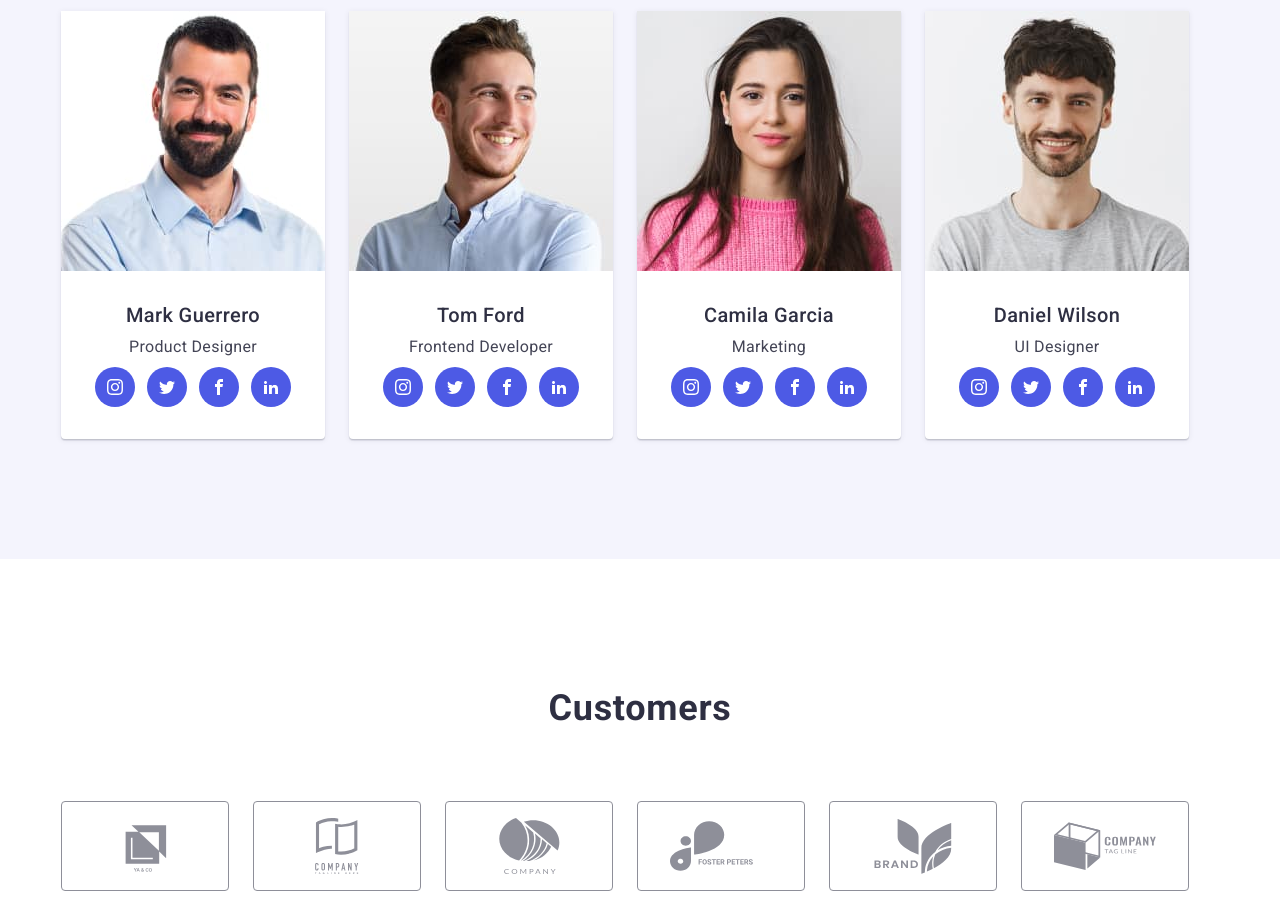
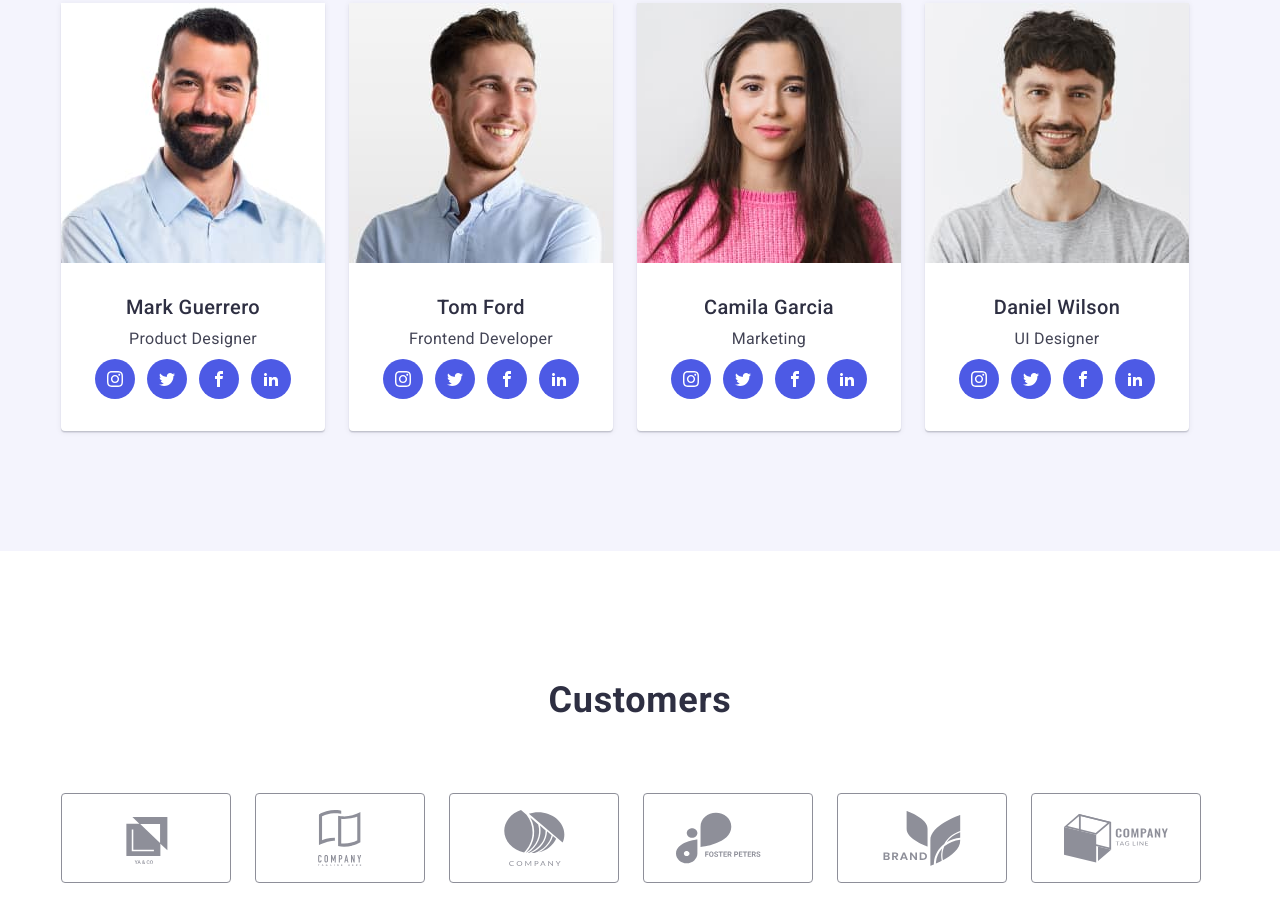
Before and after one commit to MashaDuhn/goit-markup-hw-04, a plain HTML site: page index.html in a window 1280 px wide. Shown: the part 1894-2797 px from the top of the page. Drawn offline with nearby package versions, Linux system fonts and the light colour scheme.

Commit message:
add correct home work four

```diff
--- a/css/styles.css
+++ b/css/styles.css
@@ -27,9 +27,10 @@ ul {
     padding: 0;
 }
 
-img {
-    display: flex;
-    min-width: 100%;
+img,
+svg {
+    display: block;
+    max-width: 100%;
     height: auto;
 }
 
@@ -199,6 +200,11 @@ body {
     border-radius: 4px;
 }
 
+.hero-btn:hover,
+.hero-btn:focus {
+    background-color: rgba(64, 75, 191, 1);
+}
+
 /*--------------Section company values-------------------  */
 
 .aside {
@@ -358,12 +364,19 @@ body {
     width: 100%;
     height: 100%;
     border-radius: 50%;
-    background-color: #4D5AE5;
+    background-color: var(--accent-color);
+}
+
+.team-social-link:hover,
+.team-social-link:focus {
+    background-color: rgba(64, 75, 191, 1);
 }
 
 
 .team-social-icon {
     fill: #ffffff;
+    height: 16px;
+    width: 16px;
 }
 
 
@@ -393,30 +406,33 @@ body {
 }
 
 .customers-item {
-    max-width: 168px;
+    flex-basis: ((100% - 120px)/6);
+    min-width: 160px;
     height: 88px;
-    flex-basis: ((100% - 120px)/6);
 
 }
 
 .customers-link {
     display: flex;
-    max-width: 168px;
     justify-content: center;
     border-radius: 4px;
     border: 1px solid #8E8F99;
-    fill: #8E8F99;
+    color: #8E8F99;
     padding: 16px 32px;
 }
 
 .customers-link:hover,
 .customers-link:focus {
     border: 1px solid #404BBF;
-    fill: var(--accent-color);
+    color: var(--accent-color);
 
 }
 
-.customer-icon {}
+.customer-icon {
+    width: 104px;
+    height: 56px;
+    fill: currentColor;
+}
 
 /*____________________Main Portfolio______________________ */
 
@@ -568,12 +584,21 @@ body {
 .footer-social-link {
     display: flex;
     justify-content: center;
+    align-items: center;
     width: 100%;
     height: 100%;
     border-radius: 50%;
     background-color: rgba(255, 255, 255, 0.1);
 }
 
+.footer-social-link:hover,
+.footer-social-link:focus {
+    background-color: rgba(49, 208, 170, 1);
+}
+
+
 .footer-social-icon {
     fill: #ffffff;
+    width: 16px;
+    height: 16px;
 }
--- a/index.html
+++ b/index.html
@@ -133,22 +133,22 @@
 								<ul class="team-social-list list">
 									<li class="team-social-item"
 										><a href="" class="team-social-link link"
-											><svg class="team-social-icon" width="16px" heigth="16px">
+											><svg class="team-social-icon">
 												<use href="./images/symbol-defs.svg#icon-instagram"></use></svg></a
 									></li>
 									<li class="team-social-item"
 										><a href="" class="team-social-link link"
-											><svg class="team-social-icon" width="16px" heigth="16px">
+											><svg class="team-social-icon">
 												<use href="./images/symbol-defs.svg#icon-twitter"></use></svg></a
 									></li>
 									<li class="team-social-item"
 										><a href="" class="team-social-link link"
-											><svg class="team-social-icon" width="16px" heigth="16px">
+											><svg class="team-social-icon">
 												<use href="./images/symbol-defs.svg#icon-facebook"></use></svg></a
 									></li>
 									<li class="team-social-item"
 										><a href="" class="team-social-link link"
-											><svg class="team-social-icon" width="16px" heigth="16px">
+											><svg class="team-social-icon">
 												<use href="./images/symbol-defs.svg#icon-linkedin"></use></svg></a
 									></li>
 								</ul>
@@ -162,22 +162,22 @@
 								<ul class="team-social-list list">
 									<li class="team-social-item"
 										><a href="" class="team-social-link link"
-											><svg class="team-social-icon" width="16px" heigth="16px">
+											><svg class="team-social-icon">
 												<use href="./images/symbol-defs.svg#icon-instagram"></use></svg></a
 									></li>
 									<li class="team-social-item"
 										><a href="" class="team-social-link link"
-											><svg class="team-social-icon" width="16px" heigth="16px">
+											><svg class="team-social-icon">
 												<use href="./images/symbol-defs.svg#icon-twitter"></use></svg></a
 									></li>
 									<li class="team-social-item"
 										><a href="" class="team-social-link link"
-											><svg class="team-social-icon" width="16px" heigth="16px">
+											><svg class="team-social-icon">
 												<use href="./images/symbol-defs.svg#icon-facebook"></use></svg></a
 									></li>
 									<li class="team-social-item"
 										><a href="" class="team-social-link link"
-											><svg class="team-social-icon" width="16px" heigth="16px">
+											><svg class="team-social-icon">
 												<use href="./images/symbol-defs.svg#icon-linkedin"></use></svg></a
 									></li>
 								</ul>
@@ -191,22 +191,22 @@
 								<ul class="team-social-list list">
 									<li class="team-social-item"
 										><a href="" class="team-social-link link"
-											><svg class="team-social-icon" width="16px" heigth="16px">
+											><svg class="team-social-icon">
 												<use href="./images/symbol-defs.svg#icon-instagram"></use></svg></a
 									></li>
 									<li class="team-social-item"
 										><a href="" class="team-social-link link"
-											><svg class="team-social-icon" width="16px" heigth="16px">
+											><svg class="team-social-icon">
 												<use href="./images/symbol-defs.svg#icon-twitter"></use></svg></a
 									></li>
 									<li class="team-social-item"
 										><a href="" class="team-social-link link"
-											><svg class="team-social-icon" width="16px" heigth="16px">
+											><svg class="team-social-icon">
 												<use href="./images/symbol-defs.svg#icon-facebook"></use></svg></a
 									></li>
 									<li class="team-social-item"
 										><a href="" class="team-social-link link"
-											><svg class="team-social-icon" width="16px" heigth="16px">
+											><svg class="team-social-icon">
 												<use href="./images/symbol-defs.svg#icon-linkedin"></use></svg></a
 									></li>
 								</ul>
@@ -220,22 +220,22 @@
 								<ul class="team-social-list list">
 									<li class="team-social-item"
 										><a href="" class="team-social-link link"
-											><svg class="team-social-icon" width="16px" heigth="16px">
+											><svg class="team-social-icon">
 												<use href="./images/symbol-defs.svg#icon-instagram"></use></svg></a
 									></li>
 									<li class="team-social-item"
 										><a href="" class="team-social-link link"
-											><svg class="team-social-icon" width="16px" heigth="16px">
+											><svg class="team-social-icon">
 												<use href="./images/symbol-defs.svg#icon-twitter"></use></svg></a
 									></li>
 									<li class="team-social-item"
 										><a href="" class="team-social-link link"
-											><svg class="team-social-icon" width="16px" heigth="16px">
+											><svg class="team-social-icon">
 												<use href="./images/symbol-defs.svg#icon-facebook"></use></svg></a
 									></li>
 									<li class="team-social-item"
 										><a href="" class="team-social-link link"
-											><svg class="team-social-icon" width="16px" heigth="16px">
+											><svg class="team-social-icon">
 												<use href="./images/symbol-defs.svg#icon-linkedin"></use></svg></a
 									></li>
 								</ul>
@@ -251,42 +251,42 @@
 					<ul class="customers-list list">
 						<li class="customers-item">
 							<a href="" class="customers-link link">
-								<svg class="customer-icon" width="104px" height="56px">
+								<svg class="customer-icon">
 									<use href="./images/symbol-defs.svg#icon-company-one"></use>
 								</svg>
 							</a>
 						</li>
 						<li class="customers-item">
 							<a href="" class="customers-link link">
-								<svg class="customer-icon" width="104px" height="56px">
+								<svg class="customer-icon">
 									<use href="./images/symbol-defs.svg#icon-company-two"></use>
 								</svg>
 							</a>
 						</li>
 						<li class="customers-item">
 							<a href="" class="customers-link link">
-								<svg class="customer-icon" width="104px" height="56px">
+								<svg class="customer-icon">
 									<use href="./images/symbol-defs.svg#icon-company-three"></use>
 								</svg>
 							</a>
 						</li>
 						<li class="customers-item">
 							<a href="" class="customers-link link">
-								<svg class="customer-icon" width="104px" height="56px">
+								<svg class="customer-icon">
 									<use href="./images/symbol-defs.svg#icon-company-four"></use>
 								</svg>
 							</a>
 						</li>
 						<li class="customers-item">
 							<a href="" class="customers-link link">
-								<svg class="customer-icon" width="104px" height="56px">
+								<svg class="customer-icon">
 									<use href="./images/symbol-defs.svg#icon-company-five"></use>
 								</svg>
 							</a>
 						</li>
 						<li class="customers-item">
 							<a href="" class="customers-link link">
-								<svg class="customer-icon" width="104px" height="56px">
+								<svg class="customer-icon">
 									<use href="./images/symbol-defs.svg#icon-company-six"></use>
 								</svg>
 							</a>
@@ -309,22 +309,22 @@
 					<ul class="footer-social-list list">
 						<li class="footer-social-item"
 							><a href="" class="footer-social-link link"
-								><svg class="footer-social-icon" width="16px" heigth="16px">
+								><svg class="footer-social-icon">
 									<use href="./images/symbol-defs.svg#icon-instagram"></use></svg></a
 						></li>
 						<li class="footer-social-item"
 							><a href="" class="footer-social-link link"
-								><svg class="footer-social-icon" width="16px" heigth="16px">
+								><svg class="footer-social-icon">
 									<use href="./images/symbol-defs.svg#icon-twitter"></use></svg></a
 						></li>
 						<li class="footer-social-item"
 							><a href="" class="footer-social-link link"
-								><svg class="footer-social-icon" width="16px" heigth="16px">
+								><svg class="footer-social-icon">
 									<use href="./images/symbol-defs.svg#icon-facebook"></use></svg></a
 						></li>
 						<li class="footer-social-item"
 							><a href="" class="footer-social-link link"
-								><svg class="footer-social-icon" width="16px" heigth="16px">
+								><svg class="footer-social-icon">
 									<use href="./images/symbol-defs.svg#icon-linkedin"></use></svg></a
 						></li>
 					</ul>
```
